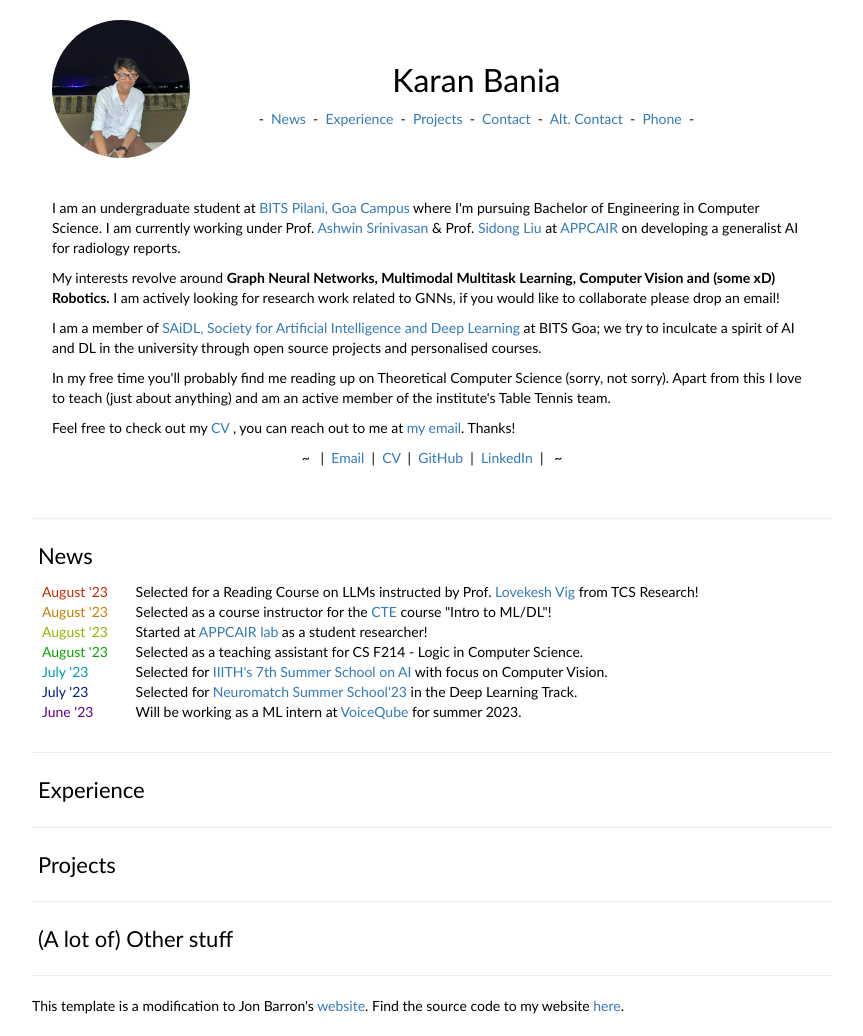
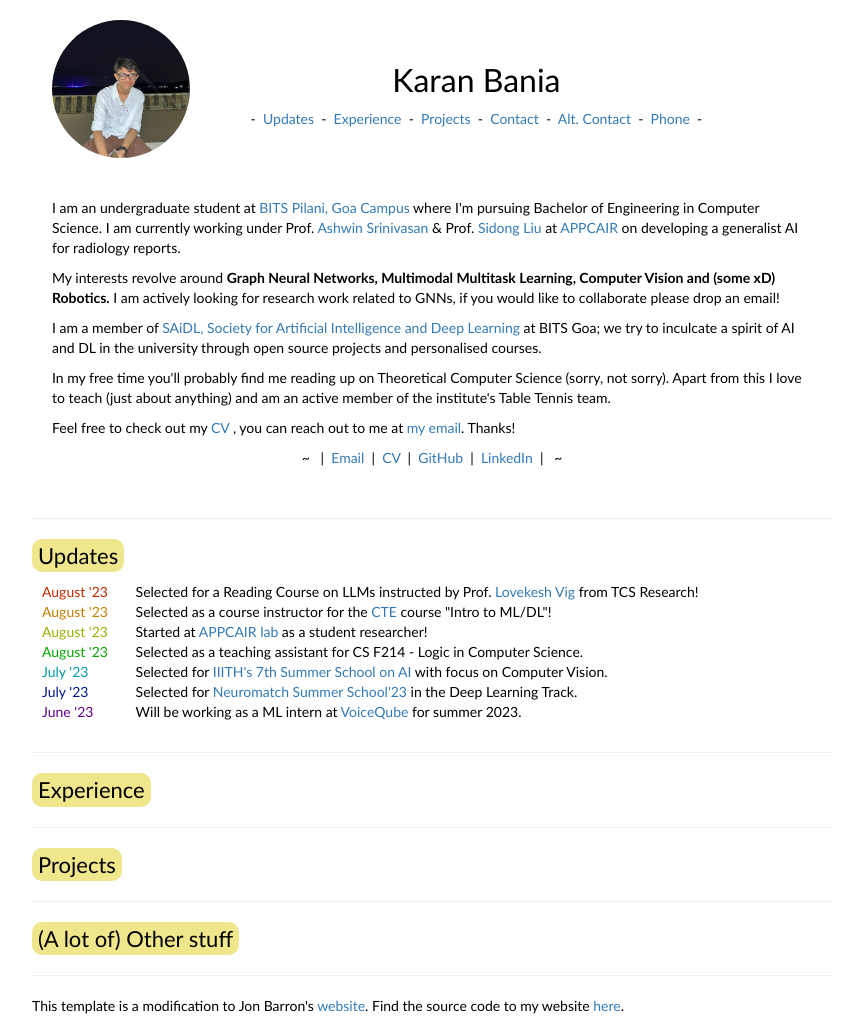
Before and after one commit to karannb/karannb.github.io, a plain HTML site: page index.html in a window 1280 px wide. Shown: the whole page, without its empty margins (208-1071 px from the left). Drawn offline with nearby package versions, Linux system fonts and the light colour scheme.

Commit message:
Update index.html

```diff
--- a/index.html
+++ b/index.html
@@ -12,6 +12,14 @@
 
     gtag('config', 'G-FZYHPBJ2NN');
     </script>
+    <!--script>
+        function Expand(id) {
+            //function to expand a section on indirect click
+            var x = document.getElementById(id);
+            //FIXME doesn't work
+            x.classList.add("show");
+        }
+    </script-->
 
     <meta http-equiv="Content-Type" content="text/html; charset=UTF-8">
 
@@ -46,16 +54,17 @@
                             <a href="images/karannb.jpg"><img style="width:100%;max-width:100%" alt="profile photo" src="images/karannb.jpg" class="img-circle"></a>
                         </td>
                         <td style="padding:2.5%;width:60%;vertical-align:middle">
+                            <div>
                                 <p style="text-align:center">
                                     <h1  style="text-align:center"><name>Karan Bania</name></h1>
                                 </p>
                                 <p style="text-align:center">
                                 &nbsp-&nbsp
-                            <a href="#news" onclick=Expand("news")>News</a>
+                                <a href="#updates" onclick="Expand(updates);">Updates</a>
                                 &nbsp-&nbsp
-                            <a href="#experience" onclick=Expand("experience")>Experience</a>
+                                <a href="#experience" onclick="Expand(experience);">Experience</a>
                                 &nbsp-&nbsp
-                            <a href="#projects" onclick=Expand("projects")>Projects</a>
+                                <a href="#projects" onclick="Expand(projects)">Projects</a>
                                 &nbsp-&nbsp
                                 <a href="mailto:karan.bania.9@gmail.com">Contact</a>
                                 &nbsp-&nbsp
@@ -64,6 +73,7 @@
                                 <a href="tel:+917069863756">Phone</a>
                                 &nbsp-&nbsp
                                 </p>
+                            </div>
                         </td>
                         <td style="padding:2.5%;width:10%;max-width:10%">
                         </td>
@@ -121,9 +131,9 @@
 <!-- News -->
 
                 <!-- <br> -->
-                <button style="border:5px transparent; background-color: transparent; outline:transparent; border-radius:10px;"type="button" class="collapsible" data-toggle="collapse" data-target="#content-news" id="news"><heading>News</heading></button>
+                <button style="border:5px transparent; background-color: khaki; outline:transparent; border-radius:10px;" type="button" class="collapsible" data-toggle="collapse" data-target="#content-updates" id="updates"><heading>Updates</heading></button>
                 <!-- <div class="container"> -->
-                <div id="content-news" class="collapse in">
+                <div id="content-updates" class="collapse in">
                 <!-- <div class="scroll">  -->
 
                 <table border=0 class="bg_colour" style="padding:10px;width:100%;border:0px;border-spacing:0px;border-collapse:separate;margin-right:auto;margin-left:auto;"><tbody>
@@ -199,7 +209,7 @@
 
 <!-- Experience -->
 
-                <button style="border:5px transparent; background-color: transparent; outline:transparent; border-radius:10px;"type="button" class="collapsible" data-toggle="collapse" data-target="#content-experience" id="experience"><heading>Experience</heading></button>
+                <button style="border:5px transparent; background-color: khaki; outline:transparent; border-radius:10px;"type="button" class="collapsible" data-toggle="collapse" data-target="#content-experience" id="experience"><heading>Experience</heading></button>
                 <div id="content-experience" class="collapse out">
 
                 <table border=0 class="bg_colour" style="padding:20px;width:100%;border:0px;border-spacing:0px;border-collapse:separate;margin-right:auto;margin-left:auto;"><tbody>
@@ -273,7 +283,7 @@
 
 <!-- Projects -->
 
-                <button style="border:5px transparent; background-color: transparent; outline:transparent; border-radius:10px;"type="button" class="collapsible" data-toggle="collapse" data-target="#content-projects" id="projects"><heading>Projects</heading></button>
+                <button style="border:5px transparent; background-color: khaki; outline:transparent; border-radius:10px;"type="button" class="collapsible" data-toggle="collapse" data-target="#content-projects" id="projects"><heading>Projects</heading></button>
                 <div id="content-projects" class="collapse out">
 
                 <table style="width:100%;border:0px;border-spacing:0px;border-collapse:separate;margin-right:auto;margin-left:auto;"><tbody>
@@ -321,7 +331,7 @@
 
 <!-- Other Stuff -->
 
-                <button style="border:5px transparent; background-color: transparent; outline:transparent; border-radius:10px;"type="button" class="collapsible" data-toggle="collapse" data-target="#content-other" id="other"><heading>(A lot of) Other stuff</heading></button>
+                <button style="border:5px transparent; background-color: khaki; outline:transparent; border-radius:10px;"type="button" class="collapsible" data-toggle="collapse" data-target="#content-other" id="other"><heading>(A lot of) Other stuff</heading></button>
                 <div id="content-other" class="collapse out">
                 <table border=0 class="bg_colour" style="padding:10px;width:100%;border:0px;border-spacing:10px;border-collapse:separate;margin-right:auto;margin-left:auto;"><tbody>
 
```
Lines whose indentation alone changed are shown as unchanged.
